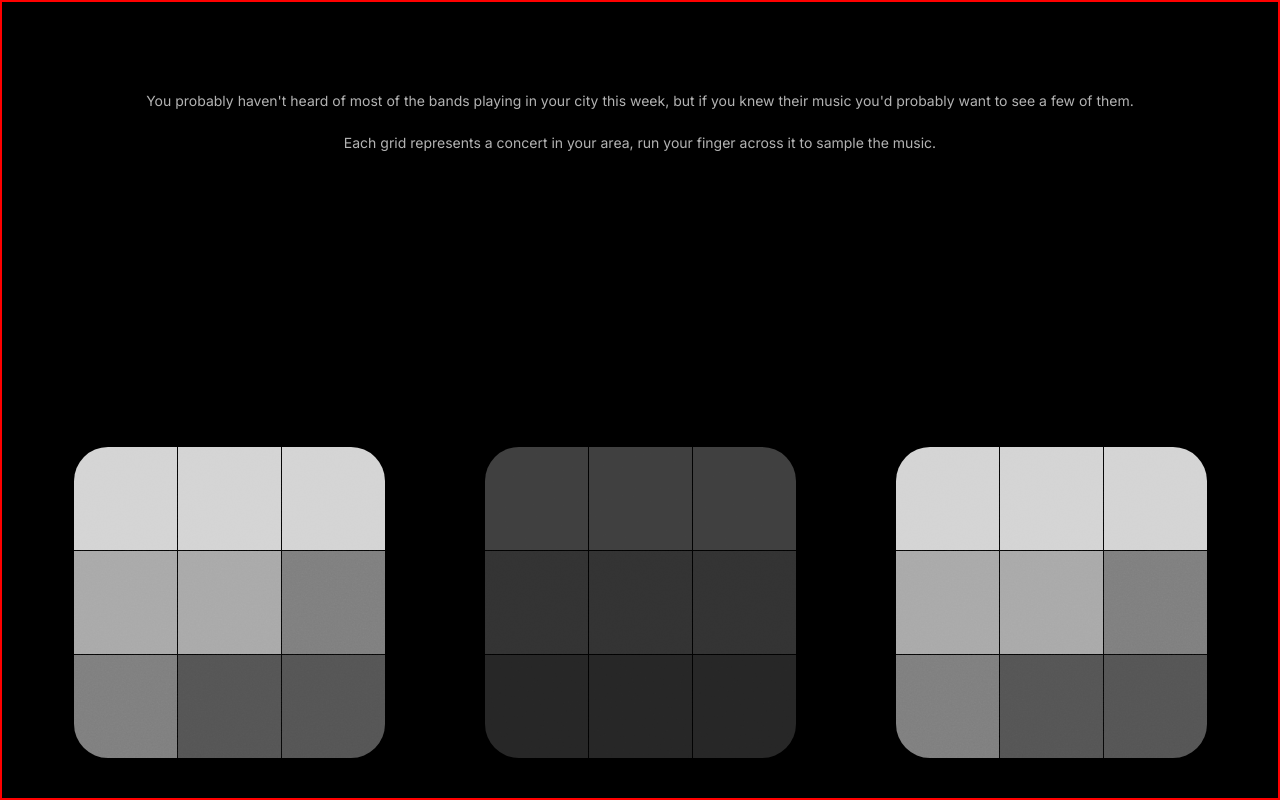
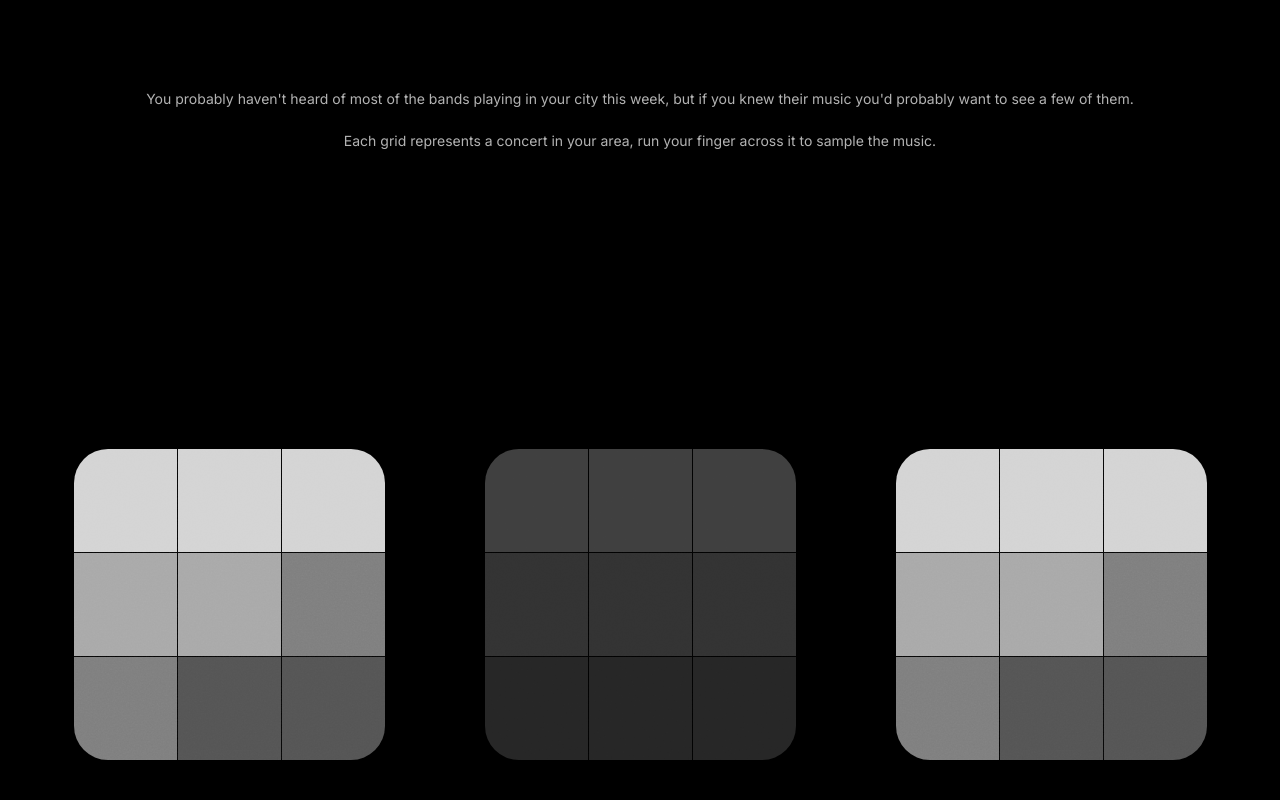
Before and after one commit to danielnaca/concerts, a Next.js app: page / in a window 1280 px wide. Built offline with nearby package versions, Linux system fonts and the light colour scheme.

Commit message:
Remove debug red border
Co-Authored-By: Claude Sonnet 4.6 <noreply@anthropic.com>

```diff
--- a/app/page.tsx
+++ b/app/page.tsx
@@ -6,7 +6,7 @@ export default function Home() {
   const data = rawData as unknown as ShowsData
 
   return (
-    <main style={{ position: 'fixed', inset: 0, border: '2px solid red' }}>
+    <main style={{ position: 'fixed', inset: 0 }}>
       <ConcertView concerts={data.concerts} />
     </main>
   )
```
